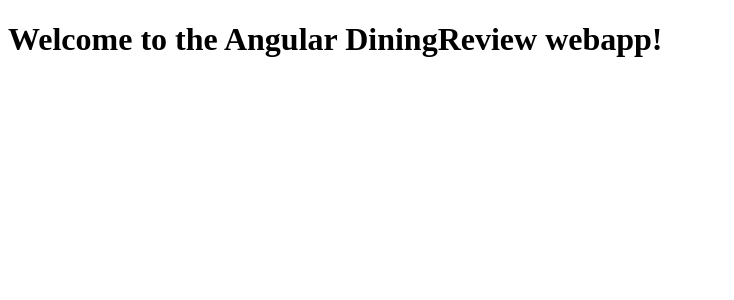
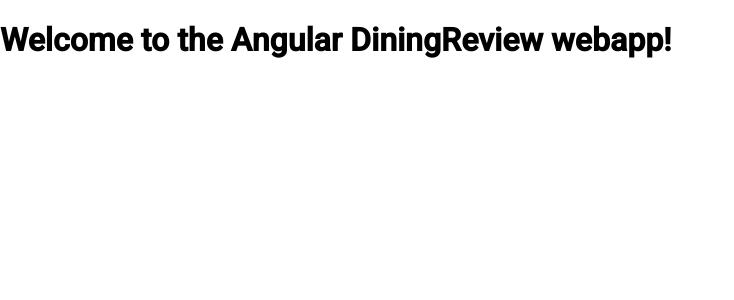
Before and after one commit to LucaBiasiolo/JavaScript-TypeScript, an Angular app in the folder diningreview/: page / in a window 1280 px wide. Shown: the top 300 px of the page, without its empty margins (0-734 px from the left). Built offline with nearby package versions, Linux system fonts and the light colour scheme.

Commit message:
Add angular material  library

```diff
--- a/diningreview/angular.json
+++ b/diningreview/angular.json
@@ -27,6 +27,7 @@
               }
             ],
             "styles": [
+              "@angular/material/prebuilt-themes/azure-blue.css",
               "src/styles.css"
             ],
             "scripts": []
@@ -85,6 +86,7 @@
               }
             ],
             "styles": [
+              "@angular/material/prebuilt-themes/azure-blue.css",
               "src/styles.css"
             ],
             "scripts": []
--- a/diningreview/package.json
+++ b/diningreview/package.json
@@ -10,10 +10,12 @@
   },
   "private": true,
   "dependencies": {
+    "@angular/cdk": "^19.2.2",
     "@angular/common": "^19.2.0",
     "@angular/compiler": "^19.2.0",
     "@angular/core": "^19.2.0",
     "@angular/forms": "^19.2.0",
+    "@angular/material": "^19.2.2",
     "@angular/platform-browser": "^19.2.0",
     "@angular/platform-browser-dynamic": "^19.2.0",
     "@angular/router": "^19.2.0",
--- a/diningreview/src/index.html
+++ b/diningreview/src/index.html
@@ -6,8 +6,10 @@
   <base href="/">
   <meta name="viewport" content="width=device-width, initial-scale=1">
   <link rel="icon" type="image/x-icon" href="favicon.ico">
+  <link href="https://fonts.googleapis.com/css2?family=Roboto:wght@300;400;500&display=swap" rel="stylesheet">
+  <link href="https://fonts.googleapis.com/icon?family=Material+Icons" rel="stylesheet">
 </head>
-<body>
+<body class="mat-typography">
   <app-root></app-root>
 </body>
 </html>
--- a/diningreview/src/styles.css
+++ b/diningreview/src/styles.css
@@ -1 +1,4 @@
 /* You can add global styles to this file, and also import other style files */
+
+html, body { height: 100%; }
+body { margin: 0; font-family: Roboto, "Helvetica Neue", sans-serif; }
```
Also changed, not shown: 1 other file (tests, documents, lock files or other folders).
